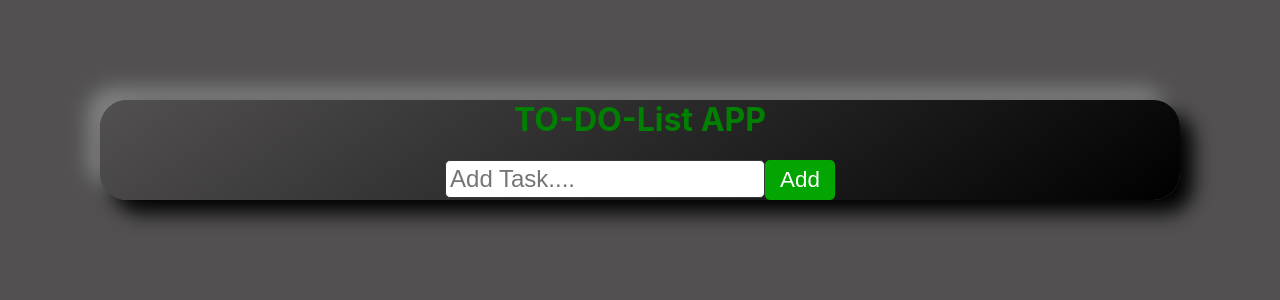
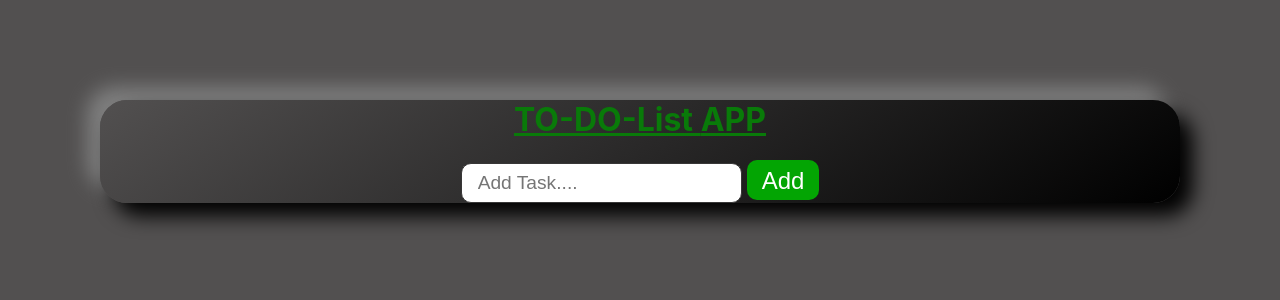
Before and after one commit to SommyTechFx/to-do-list-app, a React (Create React App) app: page / in a window 1280 px wide. Shown: the top 300 px of the page. Built offline with nearby package versions, Linux system fonts and the light colour scheme; the HTML template or start-up script is replaced by a standard one.

Commit message:
Our Todo list app is ready

```diff
--- a/src/index.css
+++ b/src/index.css
@@ -28,8 +28,9 @@ box-shadow:  13px 13px 20px black,
 }
 
 h1{
-  color: green;
+  color: rgb(9, 122, 9);
   font-size: 2rem;
+  text-decoration: underline ;
 
 
 }
@@ -41,7 +42,7 @@ button{
   cursor: pointer;
   height: 40px;
   border: none;
-border-radius: 5px;
+ border-radius: 5px;
 
   -moz-transition: all .4s ease-in-out;
   -o-transition: all .4s ease-in-out;
@@ -52,7 +53,13 @@ border-radius: 5px;
 
 button.add-btn{
   background-color: rgb(3, 165, 3);
-  font-size: 1.4rem;
+  font-size: 1.5rem;
+  border-radius: 10px;
+  margin-left: 5px;
+  align-items: baseline;
+
+
+
 }
 
 .add-btn:hover{
@@ -71,6 +78,8 @@ button.add-btn{
 
 .edit-btn{
   background-color: grey;
+  margin-right: 2px;
+  margin-top: 2px;
 }
 
 .edit-btn:hover{
@@ -78,10 +87,13 @@ button.add-btn{
 }
 
 input[type = "text"]{
-  font-size: 1.5rem;
-  padding: 4px;
+  font-size: 1.2rem;
   border: 1px solid rgb(56, 55, 55);
-  border-radius: 5px;
+  border-radius: 10px;
+  padding: 8px 16px;
+  align-items: baseline;
+
+
 }
 
 ol{
@@ -91,8 +103,7 @@ ol{
 li{
   font-size: 1.1rem;
   font-weight: 400px ;
-  padding: 5px;
-  background-color: rgb(255, 255, 255);
+  background-color: rgb(223, 213, 213);
   margin-bottom: 5px;
   border: 1px solid rgb(163, 163, 163);
   border-radius: 5px;
```
